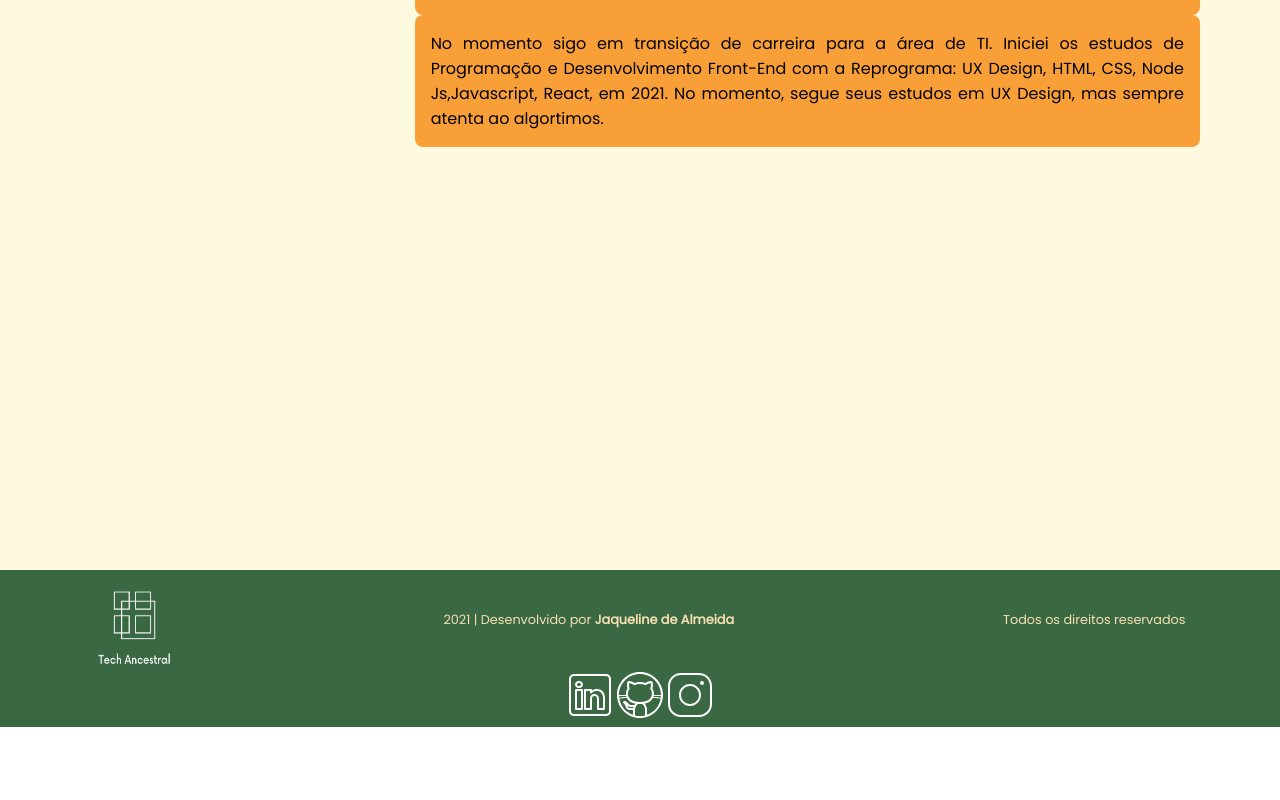
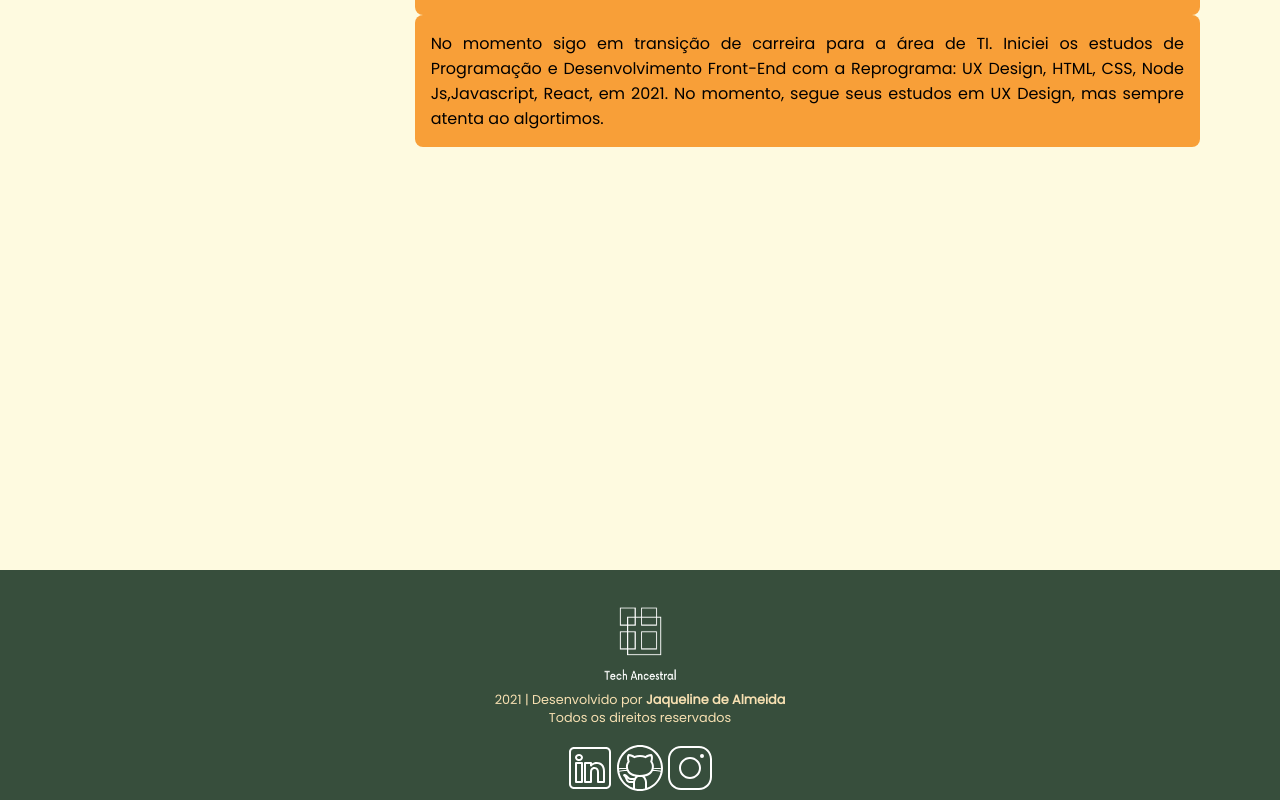
Before and after one commit to jaquelinedealmeida/Final_Project_Reprograma_Ifa, a React (Create React App) app: page /autora in a window 1280 px wide. Shown: the part 670-1470 px from the top of the page. Before the commit the page ends 1397 px from the top, so only its background shows below. Built offline with nearby package versions, Linux system fonts and the light colour scheme; no server answers.

Commit message:
novas atualizações

```diff
--- a/src/components/Footer/styles.css
+++ b/src/components/Footer/styles.css
@@ -1,7 +1,7 @@
 .footer {
 
     width: 100%;
-    background-color:   #3a6843;
+    background-color:   #374e3c;
    text-align: center;
 }
 
@@ -10,17 +10,17 @@
  }
 
 .text1 {
-    display: flex;
+
     justify-content: space-around;
     font-family: poppins;
     font-size: .8rem;
     color: #f7e0b2;
-    background-color: #3a6843;
+    background-color: #374e3c;
     width: 100%;
     margin: 0%;
+    padding: 1rem;
 
 }
-
 
 
 .text1 img {
@@ -32,7 +32,6 @@
 
 .text1 p {
     align-self: center;
-    margin-left: 5rem;
 
 }
 
```
